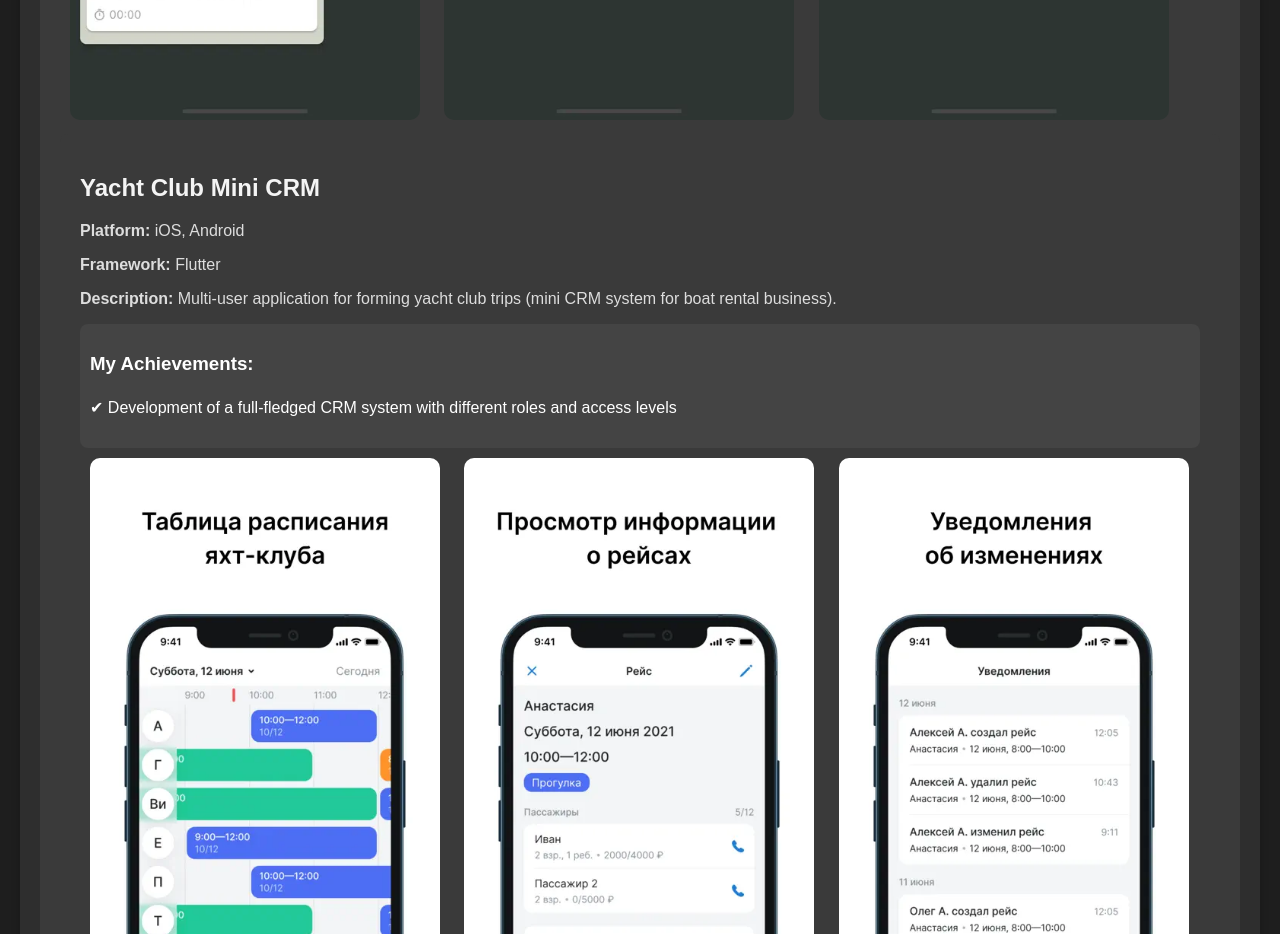
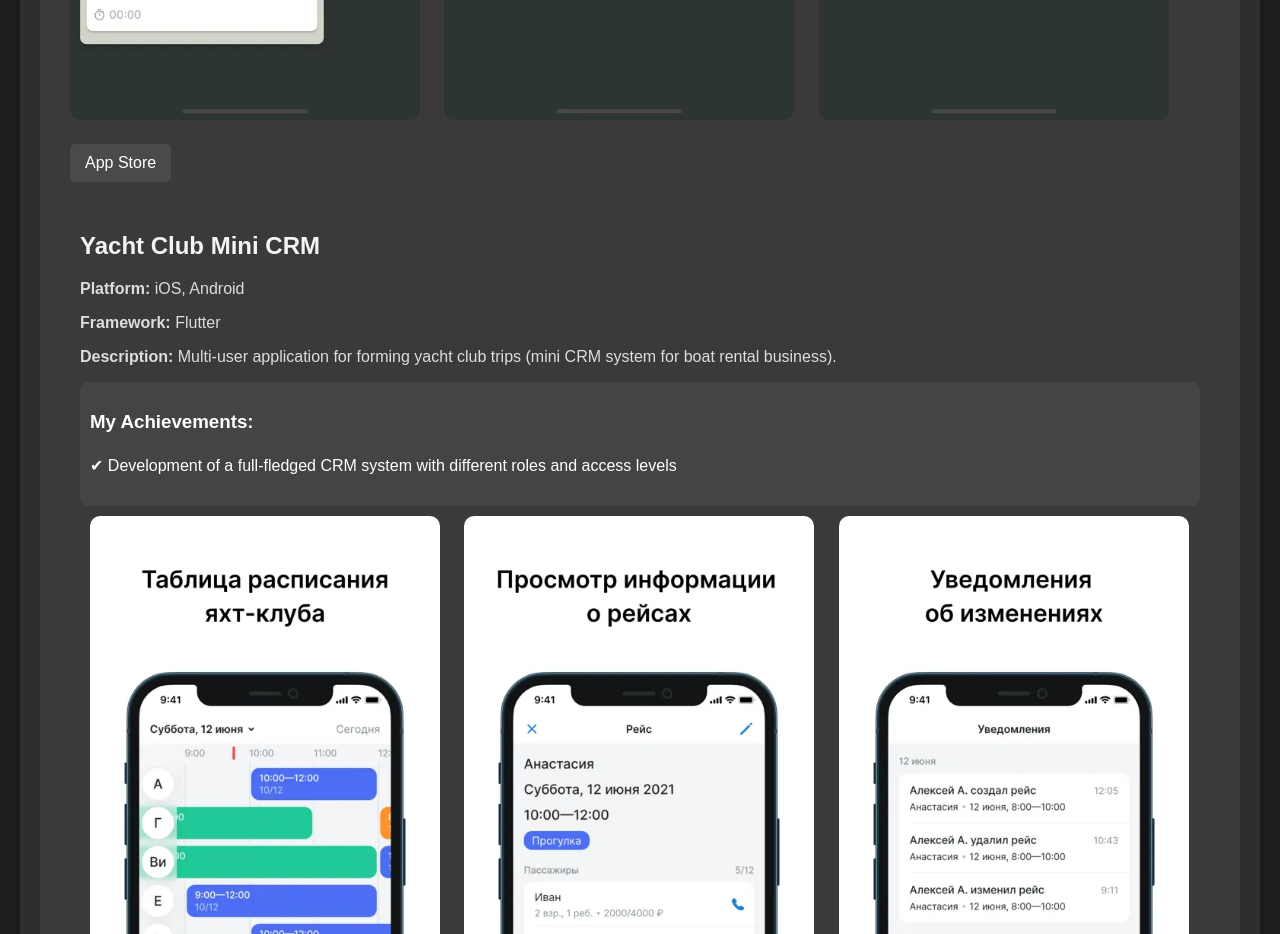
Before and after one commit to ron-diesel/portfolio, a plain HTML site: page index.html in a window 1280 px wide. Shown: the part 3840-4774 px from the top of the page. Drawn offline with Linux system fonts and the light colour scheme.

Commit message:
Update index.html

```diff
--- a/index.html
+++ b/index.html
@@ -153,6 +153,10 @@
             <img src="assets/kanban_2.webp" alt="Kanban Board Screenshot 2">
             <img src="assets/kanban_3.webp" alt="Kanban Board Screenshot 3">
 
+            <div class="store-links">
+                <a href="https://apps.apple.com/us/app/simple-kanban-board/id1670749530" target="_blank">App Store</a>
+            </div>
+
             <div class="project">
             <h2>Yacht Club Mini CRM</h2>
             <p><strong>Platform:</strong> iOS, Android</p>
```
